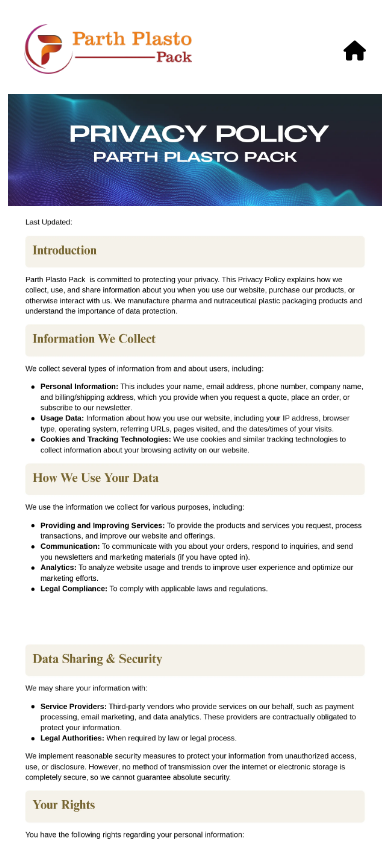
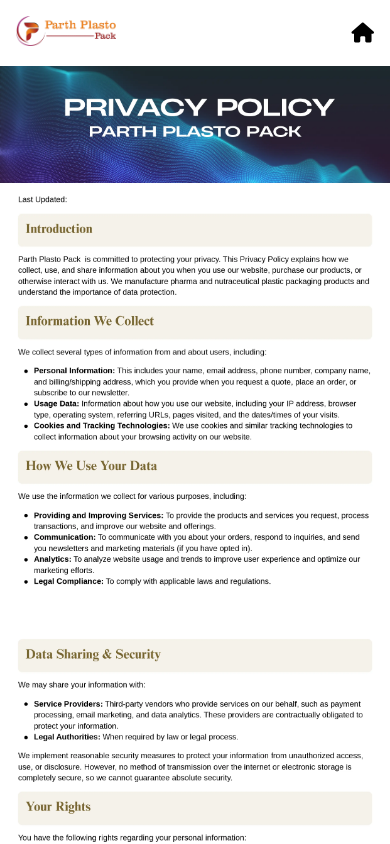
Before and after one commit to PrimePixelTech/ParthPlastoPack, a plain HTML site: page privacy.html in a window 390 px wide. Shown: the top 844 px of the page. Drawn offline with nearby package versions, Linux system fonts and the light colour scheme.

Commit message:
last changes

```diff
--- a/privacy.html
+++ b/privacy.html
@@ -19,6 +19,10 @@
     />
     <link href="https://unpkg.com/aos@2.3.1/dist/aos.css" rel="stylesheet" />
     <style>
+      *{
+    padding: 0;
+    margin: 0;
+}
         .privacy-policy-main {
             width: 100%;
         }
@@ -46,6 +50,7 @@ header {
 }
 .logo img {
   height: 50px;
+  width: 200px;
 }
 .main-nav {
   display: flex;
@@ -72,6 +77,13 @@ header {
 .fas{
     color: white;
 }
+@media (max-width:500px) {
+
+.logo img {
+  height: 30px;
+  width: 100px;
+}
+}
     </style>
 </head>
 <body>
```
